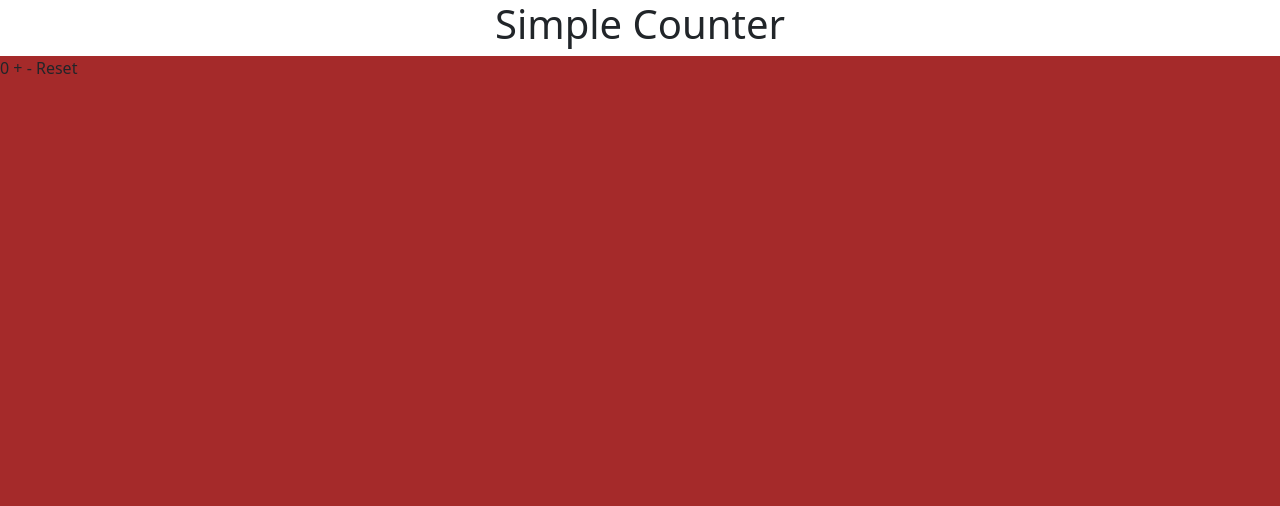
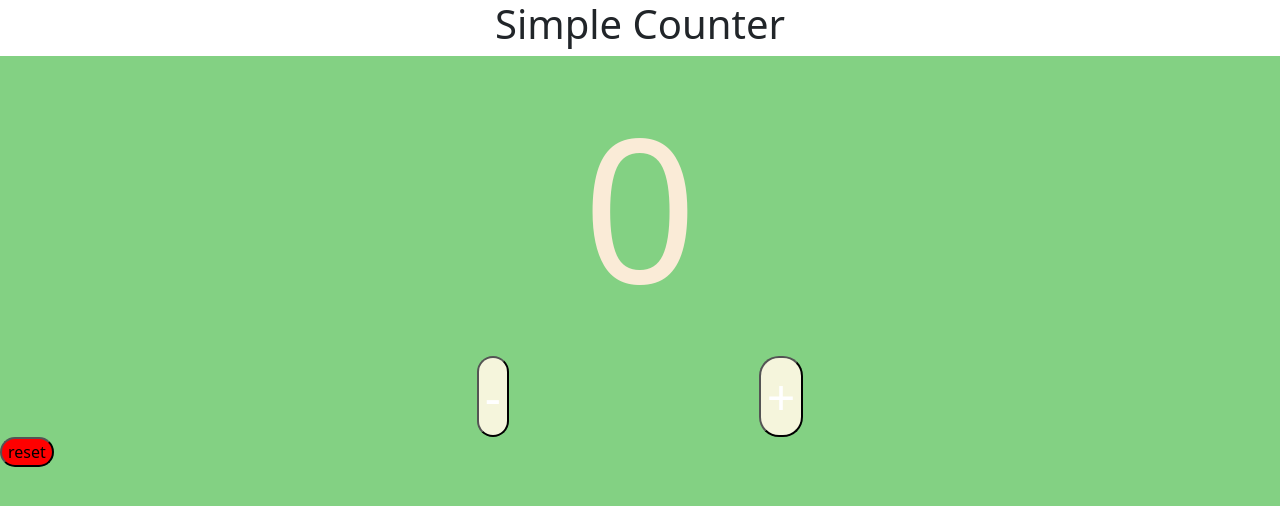
Before and after one commit to CodingRacoon94/Simple-counter, a plain HTML site: page index.html in a window 1280 px wide. Drawn offline with nearby package versions, Linux system fonts and the light colour scheme.

Commit message:
primi lavori estetica counter
lavori iniziali sulla parte estetica

```diff
--- a/Asset/index.css
+++ b/Asset/index.css
@@ -4,6 +4,36 @@ h1{
 .background-container{
     height: 100vh;
     width: 100%;
-    background: lightskyblue;
-    background-color: brown;
+    background-color: rgb(131, 209, 131);
 }
+.number-icon{
+    display: flex;
+    align-items: center;
+    flex-flow:column;
+    font-size: 200px;
+    color: antiquewhite;
+}
+.btn-box{
+    display: flex;
+    flex-flow: row-wrap;
+    justify-content:center;
+    gap: 250px;
+    font-size: 50px;
+}
+.plus{
+background-color:beige;
+border-radius:20px;
+color: white;
+}
+.minus{
+background-color:beige;
+border-radius:20px;
+color: white;
+}
+.reset{
+border-radius: 50px;
+background-color: red;
+}
+.fake-footer{
+    background-color: white;
+}
--- a/index.html
+++ b/index.html
@@ -11,10 +11,13 @@
     <h1>Simple Counter</h1>
     <div class="background-container">
         <span class="number-icon">0</span>
-        <span class="minus" id="minus-btn">+</span>
-        <span class="plus" id="plus-btn">-</span>
-        <span class="reset" id="reset-btn">Reset</span>
+        <span class="btn-box">
+        <button class="minus"id="minus-button">-</button>
+        <button class="plus" id="plus-button">+</button>
+        </span>
+        <button class="reset">reset</button>
     </div>
+    <div class="fake-footer"></div>
     <script src="https://cdn.jsdelivr.net/npm/bootstrap@5.3.0-alpha3/dist/js/bootstrap.bundle.min.js" integrity="sha384-ENjdO4Dr2bkBIFxQpeoTz1HIcje39Wm4jDKdf19U8gI4ddQ3GYNS7NTKfAdVQSZe" crossorigin="anonymous"></script>
   </body>
 </html>
```
